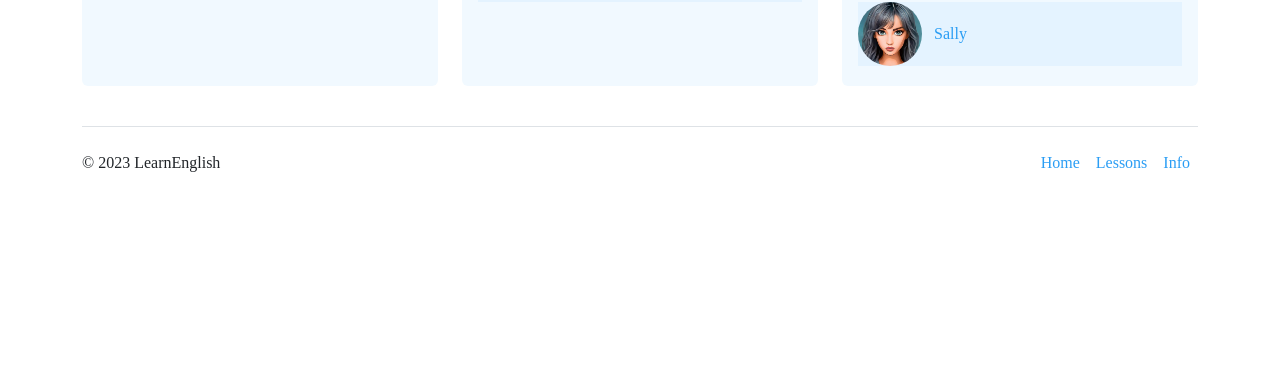
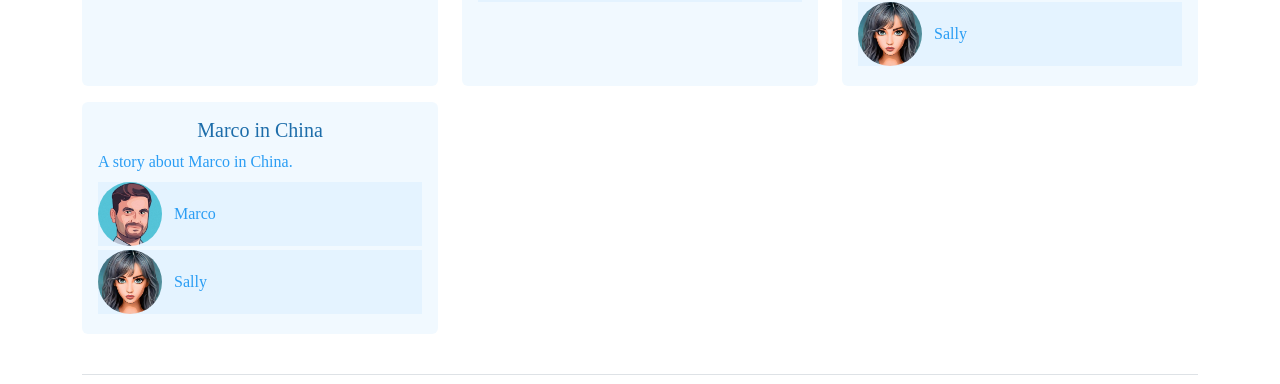
Before and after one commit to RN255/learn-english-bronze, a React (Create React App) app: page /lessonsIndex in a window 1280 px wide. Shown: the part 464-848 px from the top of the page. Before the commit the page ends 800 px from the top, so only its background shows below. Built offline with nearby package versions, Linux system fonts and the light colour scheme.

Commit message:
series index face dynamic

```diff
--- /dev/null
+++ b/src/modules/marcoInChina.js
@@ -0,0 +1,83 @@
+export const marcoInChina = [
+  {
+    someinfo: "info",
+    character1: "Marco",
+    character1Age: "25",
+    character1Nationality: "France",
+    character1Description: "Marco is a nice boy and wants a fun life",
+    character1Image: require("../assets/images/9d5dda7604f544dca249fedf270f5bc8.jpg"),
+    character2: "Sally",
+    character2Age: "25",
+    character2Nationality: "Japan",
+    character2Description: "She is also a nice girl and wants to have fun",
+    character2Image: require("../assets/images/sallyImg.jpg"),
+  },
+
+  {
+    number: "1",
+    title: "Marco is on his bed feeling bored",
+    series: "MarcoGoesToChina",
+    character1: "Marco",
+    character1Image: require("../assets/images/9d5dda7604f544dca249fedf270f5bc8.jpg"),
+    character2: "Sally",
+    character2Image: require("../assets/images/sallyImg.jpg"),
+    numberOfLines: "10",
+    intro: "Marco is sitting on his bed feeling a little bit bored...",
+    line1Speaker: "Marco",
+    line1: "Sally, isn't there something more to life. I feel bored.",
+    line2Speaker: "Sally",
+    line2: "What more do you want? Do you want to go on an adventure?",
+    line3Speaker: "Marco",
+    line3:
+      "Yes, I'm sat here looking at this world map and I want to get out of here. I want to go and see the world.",
+    line4Speaker: "Sally",
+    line4: "Where do you want to go?",
+    line5Speaker: "Marco",
+    line5: "I think I want to go to China.",
+    line6Speaker: "Sally",
+    line6: "Why China?",
+    line7Speaker: "Marco",
+    line7:
+      "It's always interested me. I like the food and I want to see the great wall.",
+    line8Speaker: "Sally",
+    line8: "It will cost you a lot of money to go to China.",
+    line9Speaker: "Marco",
+    line9: "I know, but if I get a job and save up then maybe I can go",
+    line10Speaker: "Sally",
+    line10: "That sounds like a good idea. You can go during the holiday.",
+  },
+
+  {
+    number: "2",
+    title: "Marco is starting to make a plan",
+    series: "MarcoGoesToChina",
+    character1: "Marco",
+    character1Image: require("../assets/images/9d5dda7604f544dca249fedf270f5bc8.jpg"),
+    character2: "Sally",
+    character2Image: require("../assets/images/sallyImg.jpg"),
+    numberOfLines: "10",
+    intro: "Marco is sitting on his bed feeling a little bit bored...",
+    line1Speaker: "Marco",
+    line1: "Sally, isn't there something more to life. I feel bored.",
+    line2Speaker: "Sally",
+    line2: "What more do you want? Do you want to go on an adventure?",
+    line3Speaker: "Marco",
+    line3:
+      "Yes, I'm sat here looking at this world map and I want to get out of here. I want to go and see the world.",
+    line4Speaker: "Sally",
+    line4: "Where do you want to go?",
+    line5Speaker: "Marco",
+    line5: "I think I want to go to China.",
+    line6Speaker: "Sally",
+    line6: "Why China?",
+    line7Speaker: "Marco",
+    line7:
+      "It's always interested me. I like the food and I want to see the great wall.",
+    line8Speaker: "Sally",
+    line8: "It will cost you a lot of money to go to China.",
+    line9Speaker: "Marco",
+    line9: "I know, but if I get a job and save up then maybe I can go",
+    line10Speaker: "Sally",
+    line10: "That sounds like a good idea. You can go during the holiday.",
+  },
+];
--- a/src/modules/seriesList.js
+++ b/src/modules/seriesList.js
@@ -4,6 +4,7 @@ import { course4Array } from "./course4";
 import { course5Array } from "./course5";
 import { course6Array } from "./course6";
 import { basicEnglishOne } from "./basicEnglishOne";
+import { marcoInChina } from "./marcoInChina";
 
 export const seriesList = [
   {
@@ -44,4 +45,10 @@ export const seriesList = [
     array: basicEnglishOne,
     description: "A basic English course with many general phrases.",
   },
+  {
+    name: "Marco in China",
+    urlName: "Marco-In-China",
+    array: marcoInChina,
+    description: "A story about Marco in China.",
+  },
 ];
--- a/src/pages/SeriesIndex.js
+++ b/src/pages/SeriesIndex.js
@@ -45,7 +45,7 @@ export default function SeriesIndex(props) {
         </div>
       </div>
 
-      <div className="row justify-content-center px-1">
+      <div className="row justify-content-start px-1">
         <div className="col-md-6 p-1 my-1 characterCard">
           <div className="col d-flex darkBlueBackground">
             <div className="col-4 col-lg-3 col-xl-2">
@@ -67,6 +67,7 @@ export default function SeriesIndex(props) {
             </div>
           </div>
         </div>
+        {props.SeriesArray[0].character2 && (
           <div className="col-md-6 p-1 my-1 characterCard">
             <div className="col d-flex darkBlueBackground">
               <div className="col-4 col-lg-3 col-xl-2">
@@ -88,27 +89,8 @@ export default function SeriesIndex(props) {
               </div>
             </div>
           </div>
-        <div className="col-md-6 p-1 my-1 characterCard">
-          <div className="col d-flex darkBlueBackground">
-            <div className="col-4 col-lg-3 col-xl-2">
-              <img
-                src={props.SeriesArray[0].character1Image}
-                alt="Marco's face"
-                className=""
-              ></img>
-            </div>
-            <div className="col-8 p-1 col-lg-9 col-xl-10">
-              <p className="p-0 m-0">{props.SeriesArray[0].character1}</p>
-              <p className="p-0 m-0">{props.SeriesArray[0].character1Age}</p>
-              <p className="p-0 m-0">
-                {props.SeriesArray[0].character1Nationality}
-              </p>
-              <p className="p-0 m-0">
-                {props.SeriesArray[0].character1Description}
-              </p>
-            </div>
-          </div>
-        </div>
+        )}
+        {props.SeriesArray[0].character3 && (
           <div className="col-md-6 p-1 my-1 characterCard">
             <div className="col d-flex darkBlueBackground">
               <div className="col-4 col-lg-3 col-xl-2">
@@ -130,6 +112,30 @@ export default function SeriesIndex(props) {
               </div>
             </div>
           </div>
+        )}
+        {props.SeriesArray[0].character4 && (
+          <div className="col-md-6 p-1 my-1 characterCard">
+            <div className="col d-flex darkBlueBackground">
+              <div className="col-4 col-lg-3 col-xl-2">
+                <img
+                  src={props.SeriesArray[0].character2Image}
+                  alt="Marco's face"
+                  className=""
+                ></img>
+              </div>
+              <div className="col-8 p-1 col-lg-9 col-xl-10">
+                <p className="p-0 m-0">{props.SeriesArray[0].character1}</p>
+                <p className="p-0 m-0">{props.SeriesArray[0].character1Age}</p>
+                <p className="p-0 m-0">
+                  {props.SeriesArray[0].character1Nationality}
+                </p>
+                <p className="p-0 m-0">
+                  {props.SeriesArray[0].character1Description}
+                </p>
+              </div>
+            </div>
+          </div>
+        )}
       </div>
 
       <div className="row mt-4 mb-1">
```
Lines whose indentation alone changed are shown as unchanged.
